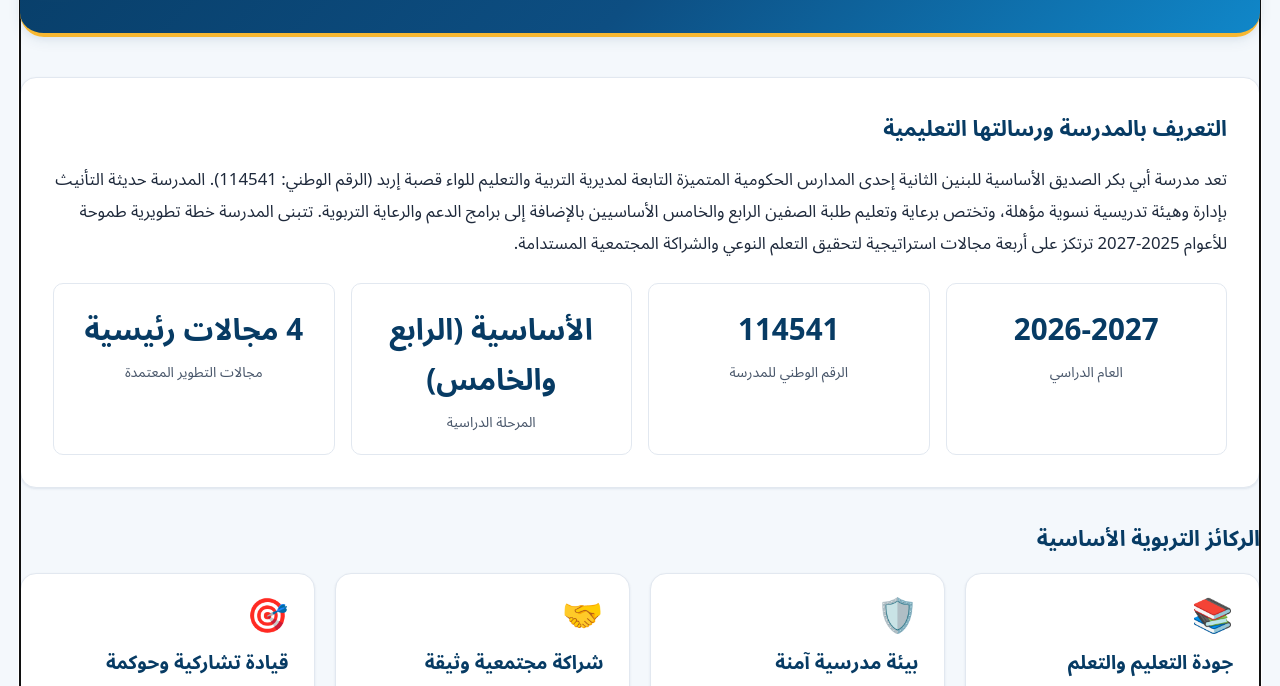
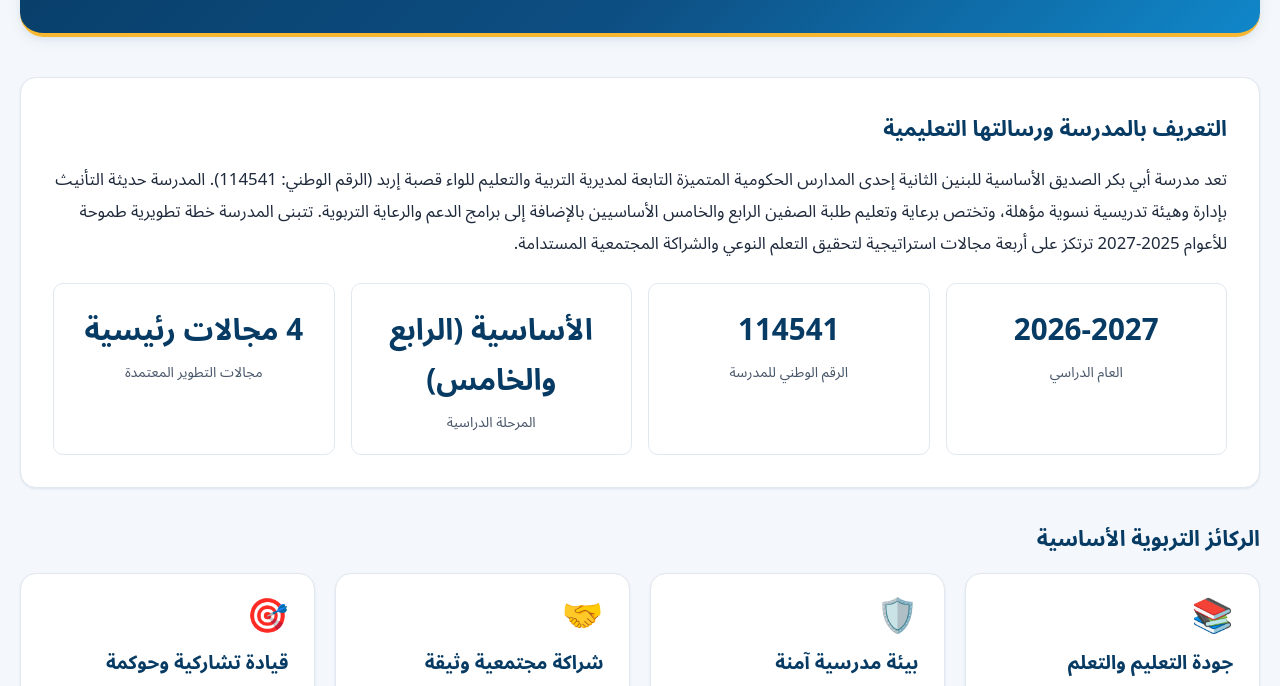
Before and after one commit to IoTGates/School-Website, a plain HTML site: page about.html in a window 1280 px wide. Shown: the part 461-1147 px from the top of the page. Drawn offline with Linux system fonts and the light colour scheme.

Commit message:
style: remove faint outline focus ring around internal content area on all pages

```diff
--- a/about.html
+++ b/about.html
@@ -61,7 +61,7 @@
             </div>
 
             <!-- Content Container populated dynamically from canonical data.js by app.js -->
-            <div id="internalContentArea" class="internal-content-area" tabindex="-1"></div>
+            <div id="internalContentArea" class="internal-content-area"></div>
         </div>
     </main>
 
--- a/assets/css/style.css
+++ b/assets/css/style.css
@@ -1362,6 +1362,25 @@ button {
 
 .internal-view-container {
     padding: var(--spacing-xl) var(--spacing-lg);
+}
+
+.internal-content-area,
+#internalContentArea,
+[tabindex="-1"] {
+    outline: none !important;
+    border: none !important;
+    box-shadow: none !important;
+}
+
+.internal-content-area:focus,
+.internal-content-area:focus-visible,
+#internalContentArea:focus,
+#internalContentArea:focus-visible,
+[tabindex="-1"]:focus,
+[tabindex="-1"]:focus-visible {
+    outline: none !important;
+    border: none !important;
+    box-shadow: none !important;
 }
 
 .internal-nav-bar {
--- a/assets/js/app.js
+++ b/assets/js/app.js
@@ -1129,7 +1129,6 @@
 
             if (contentArea) {
                 contentArea.innerHTML = contentHtml;
-                contentArea.focus();
             }
         },
 
```
Also changed, not shown: contact.html (+1 -1 lines), development-plan.html (+1 -1 lines), events.html (+1 -1 lines), grades.html (+1 -1 lines), initiatives.html (+1 -1 lines), links.html (+1 -1 lines), resources.html (+1 -1 lines), staff.html (+1 -1 lines).
